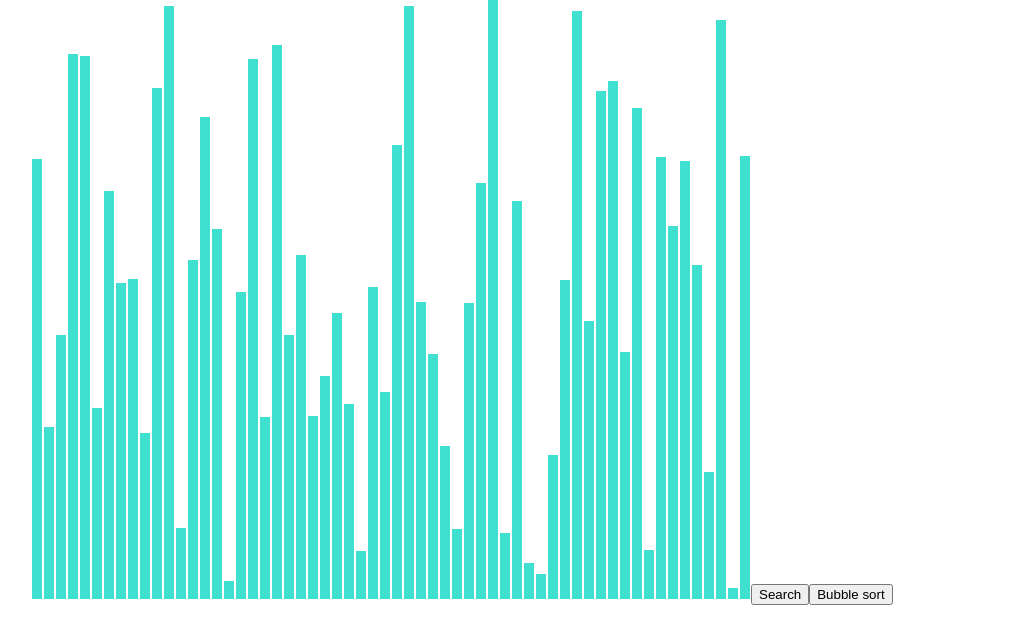
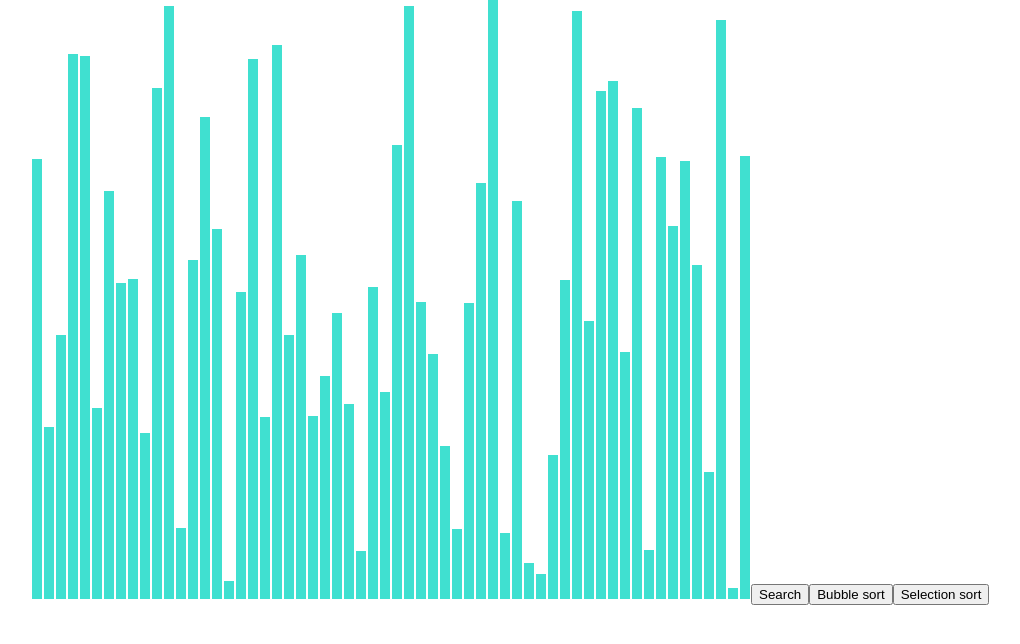
Before and after one commit to ShwetaDalal16/Algorithm_Visualizer, a React (Create React App) app: page / in a window 1280 px wide. Shown: the top 644 px of the page, without its empty margins (69-1089 px from the left). Built offline with nearby package versions, Linux system fonts and the light colour scheme.

Commit message:
selection sort visualization done

```diff
--- a/package.json
+++ b/package.json
@@ -1,11 +1,13 @@
 {
-  "name": "searching_visualizer",
+  "name": "algorithm_visualizer",
   "version": "0.1.0",
   "private": true,
   "dependencies": {
     "react": "^16.13.1",
     "react-dom": "^16.13.1",
-    "react-scripts": "1.1.4"
+    "react-helmet": "^6.0.0",
+    "react-scripts": "1.1.4",
+    "reactstrap": "^8.4.1"
   },
   "scripts": {
     "start": "react-scripts start",
--- a/src/App.css
+++ b/src/App.css
@@ -9,3 +9,7 @@
   display: inline-block;
   margin: 0 1px;
 }
+
+.header {
+  padding: 10px;
+}
--- a/src/components/MainComponent.js
+++ b/src/components/MainComponent.js
@@ -1,11 +1,23 @@
-import React, { Component } from 'react';
+import React, { Component, PureComponent } from 'react';
+import { Helmet } from 'react-helmet';
 import Visualizer from './VisualizerComponent';
 
-class Main extends Component {
+
+class Main extends PureComponent {
+
+    constructor(props) {
+        super(props);
+    }
+
     render() {
         return (
-            <div className="App">
-                <Visualizer/>
+            <div className="container">
+                <Helmet>
+                    <title>Algorithm Visualizer</title>
+                </Helmet>
+                <div className="container">
+                    <Visualizer/>
+                </div>
             </div>
         );
     }
--- /dev/null
+++ b/src/components/SelectionSortAnimation.js
@@ -0,0 +1,31 @@
+export default function getSelectionSortAnimation(array) {
+    const arr = [];
+    var i, j, min_idx, n = array.length;
+
+    for (i = 0; i < n-1; i++)
+    {
+        min_idx = i;
+        for (j = i+1; j < n; j++)
+        {
+            arr.push([min_idx, j, 'noSwap']);
+
+            arr.push([min_idx, j, 'noSwap']);
+            if (array[j] < array[min_idx])
+                min_idx = j;
+                arr.push([min_idx, j, 'noSwap']);
+                arr.push([min_idx, j, 'noSwap']);
+        }
+
+        arr.push([min_idx, i, 'Swap']);
+        var temp = array[min_idx];
+        array[min_idx] = array[i];
+        array[i] = temp;
+    }
+    return arr;
+}
+
+function swap(array, first_Index, second_Index) {
+    var temp = array[first_Index];
+    array[first_Index] = array[second_Index];
+    array[second_Index] = temp;
+}
--- a/src/components/VisualizerComponent.js
+++ b/src/components/VisualizerComponent.js
@@ -1,11 +1,12 @@
 import React, { Component } from 'react';
 import getBubblesortAnimation from './BubbleSortAnimation';
+import getSelectionSortAnimation from './SelectionSortAnimation'
 import '../App.css';
 
 const NUMBER_OF_ARRAY_BARS = 60;
 const PRIMARY_COLOR = 'turquoise';
 const SECONDARY_COLOR = 'red';
-const ANIMATION_SPEED_MS = 100;
+const ANIMATION_SPEED_MS = 10;
 
 class Visualizer extends Component {
     constructor(props) {
@@ -45,9 +46,9 @@ class Visualizer extends Component {
 
     search() {
         const animation = this.animate();
-        console.log(animation);
+        // console.log(animation);
+        const arrayBars = document.getElementsByClassName('array-bar');
         for (var i = 0; i < animation.length; ++i) {
-            const arrayBars = document.getElementsByClassName('array-bar');
             const barStyle = arrayBars[i].style;
             for (var j = 0; j < animation[i].length; ++j) {
                 console.log(animation[i][j]);
@@ -90,7 +91,8 @@ class Visualizer extends Component {
                     barOneStyle.backgroundColor = color;
                     barTwoStyle.backgroundColor = color;
                 }, i * ANIMATION_SPEED_MS);
-            } else {
+            }
+            else {
                 if (animations[i][2] == true) {
                     setTimeout(() => {
                         const [barOneIdx, barTwoIdx] = animations[i];
@@ -106,8 +108,50 @@ class Visualizer extends Component {
         }
     }
 
+    selectionSort() {
+        const animations = getSelectionSortAnimation(this.state.array);
+        var colorChanged = false;
+        console.log(animations);
+        for (let i = 0; i < animations.length; i++) {
+            const arrayBars = document.getElementsByClassName('array-bar');
+            const barOneIdx = animations[i][0];
+            const barTwoIdx = animations[i][1];
+            console.log(i);
+            console.log(barOneIdx, barTwoIdx);
+            const barOneStyle = arrayBars[barOneIdx].style;
+            const barTwoStyle = arrayBars[barTwoIdx].style;
+            if (animations[i][2] === 'noSwap') {
+                if (!colorChanged) {
+                    console.log("secondary");
+                    setTimeout(() => {
+                        barOneStyle.backgroundColor = SECONDARY_COLOR;
+                        barTwoStyle.backgroundColor = SECONDARY_COLOR;
+                    }, i*ANIMATION_SPEED_MS);
+                    colorChanged = true;
+                }
+                else {
+                    console.log("primary");
+                    setTimeout(() => {
+                        barOneStyle.backgroundColor = PRIMARY_COLOR;
+                        barTwoStyle.backgroundColor = PRIMARY_COLOR;
+                    }, i*ANIMATION_SPEED_MS);
+                    colorChanged = false;
+                }
+            }
+            else if (animations[i][2] === 'Swap') {
+                setTimeout(() => {
+                    const barOneHeight = barOneStyle.height;
+                    const barTwoHeight = barTwoStyle.height;
+                    barOneStyle.height = `${barTwoHeight}`;
+                    barTwoStyle.height = `${barOneHeight}`;
+                }, i*ANIMATION_SPEED_MS);
+            }
+        }
+    }
+
     render() {
         const { array } = this.state;
+        const {Search} = this.props.VisualizeSearch? true : false;
         return (
             <div className="array-container">
                 {array.map((value, idx) => (
@@ -119,9 +163,9 @@ class Visualizer extends Component {
                             height: `${value}px`,
                         }}></div>
                 ))}
-
                 <button onClick={() => this.search()}>Search</button>
                 <button onClick={() => this.bubbleSort()}>Bubble sort</button>
+                <button onClick={() => this.selectionSort()}>Selection sort</button>
             </div>
         );
     }
```
Also changed, not shown: src/components/HeaderComponent.js (+7 -1 lines), 1 other file (tests, documents, lock files or other folders).
